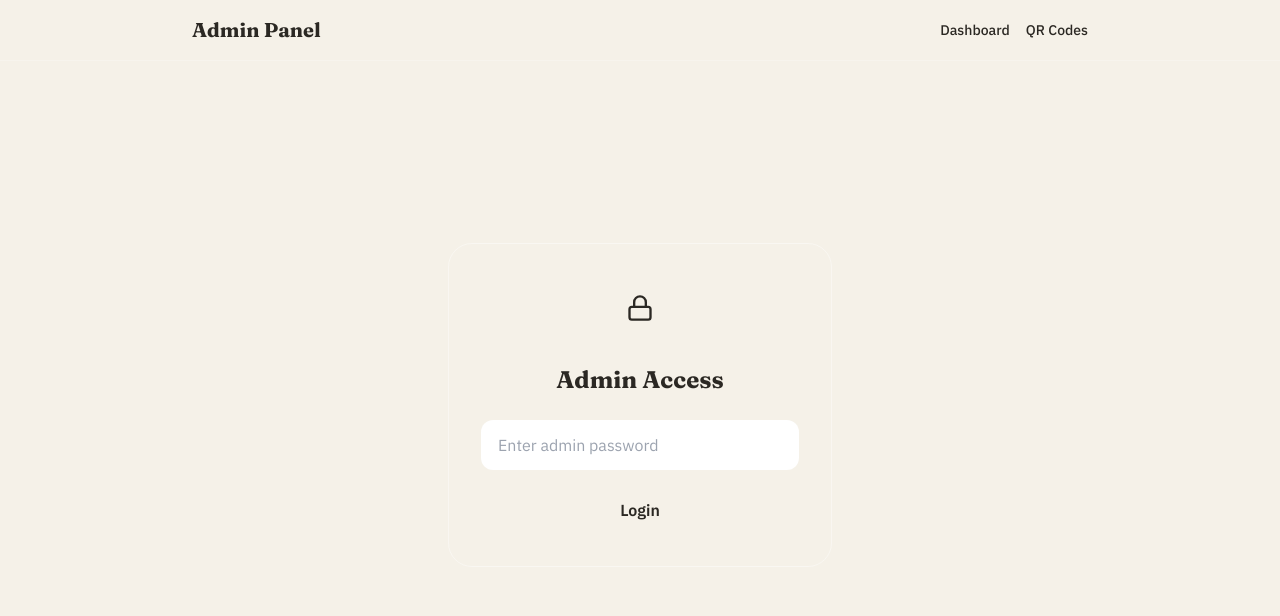
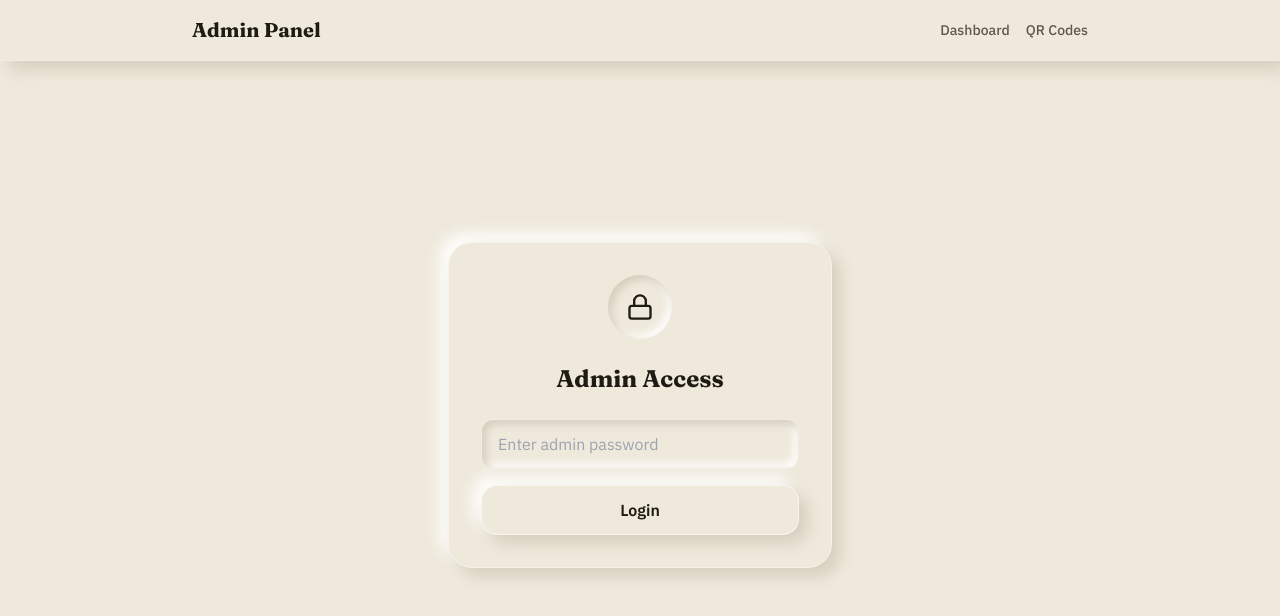
Before and after one commit to zgentech69/edu-scan, a Next.js app: page /admin in a window 1280 px wide. Shown: the top 616 px of the page. Built offline with nearby package versions, Linux system fonts and the light colour scheme.

Commit message:
Update project UI styles, contrast, and documentation

```diff
--- a/src/app/globals.css
+++ b/src/app/globals.css
@@ -3,10 +3,17 @@
 @tailwind utilities;
 
 :root {
-  background-color: #EBE7E0;
-  color: #2D2A26;
+  background-color: #EFE9DC;
+  color: #1F1A12;
 }
 
 body {
-  background-color: #EBE7E0;
+  background-color: #EFE9DC;
+  color: #1F1A12;
+  -webkit-font-smoothing: antialiased;
+  -moz-osx-font-smoothing: grayscale;
 }
+
+* {
+  box-sizing: border-box;
+}
--- a/src/app/scan/[division]/[subjectId]/page.tsx
+++ b/src/app/scan/[division]/[subjectId]/page.tsx
@@ -62,14 +62,14 @@ export default async function SubjectDetailPage({ params }: { params: { division
         <div className="mt-auto pb-8">
           {hasLink ? (
             <a href={driveLink.url} target="_blank" rel="noopener noreferrer" className="block w-full">
-              <NeumorphicCard className="w-full p-5 flex items-center justify-center gap-3 bg-sand-900 text-sand-100 !shadow-none border-t border-white/20 hover:opacity-90">
-                <Download size={20} />
-                <span className="font-semibold text-lg">Access Material</span>
-                <ExternalLink size={16} className="ml-1 opacity-70" />
-              </NeumorphicCard>
+              <div className="w-full p-5 rounded-2xl flex items-center justify-center gap-3 bg-sand-900 text-sand-50 shadow-xl hover:bg-black active:scale-[0.98] transition-all cursor-pointer border border-white/20">
+                <Download size={22} className="text-sand-200" />
+                <span className="font-semibold text-lg text-sand-50 tracking-wide">Access Material</span>
+                <ExternalLink size={18} className="ml-1 text-sand-300 opacity-80" />
+              </div>
             </a>
           ) : (
-            <div className="text-center p-6 bg-sand-100 shadow-neu-pressed rounded-2xl border border-white/20">
+            <div className="text-center p-6 bg-sand-100 shadow-neu-pressed rounded-2xl border border-sand-200/50">
               <p className="text-sand-900/60 font-medium">Material not yet uploaded for Division {division}.</p>
             </div>
           )}
--- a/src/components/ui/NeumorphicCard.tsx
+++ b/src/components/ui/NeumorphicCard.tsx
@@ -7,12 +7,18 @@ interface NeumorphicCardProps extends React.ButtonHTMLAttributes<HTMLButtonEleme
 }
 
 export function NeumorphicCard({ children, isPressed = false, className = '', ...props }: NeumorphicCardProps) {
-  const baseClasses = 'bg-sand-100 rounded-2xl transition-all duration-200 ease-in-out';
-  const shadowClass = isPressed ? 'shadow-neu-pressed scale-95' : 'shadow-neu-flat hover:shadow-neu-sm active:shadow-neu-pressed active:scale-95';
+  const hasCustomBg = className.includes('bg-');
+  const bgClass = hasCustomBg ? '' : 'bg-sand-100';
+  const baseClasses = 'rounded-2xl transition-all duration-200 ease-in-out border border-white/60';
+  const shadowClass = className.includes('!shadow-none')
+    ? ''
+    : isPressed
+      ? 'shadow-neu-pressed scale-[0.98]'
+      : 'shadow-neu-flat hover:shadow-neu-sm active:shadow-neu-pressed active:scale-[0.98]';
 
   return (
     <button
-      className={`${baseClasses} ${shadowClass} ${className} text-left flex flex-col focus:outline-none focus:ring-2 focus:ring-sand-300 focus:ring-offset-2 focus:ring-offset-sand-100`}
+      className={`${bgClass} ${baseClasses} ${shadowClass} ${className} text-left flex flex-col focus:outline-none focus:ring-2 focus:ring-sand-400 focus:ring-offset-2 focus:ring-offset-sand-100`}
       {...props}
     >
       {children}
--- a/tailwind.config.ts
+++ b/tailwind.config.ts
@@ -9,17 +9,34 @@ const config: Config = {
   theme: {
     extend: {
       colors: {
-        paper: '#F5F1E8',
-        ink: '#2B2823',
+        paper: '#EFE9DC',
+        ink: '#1F1A12',
         brass: '#B8863F',
         moss: '#5C6B4E',
         clay: '#A8503B',
+        sand: {
+          50: '#FAF7F2',
+          100: '#EFE9DC',
+          200: '#E2D9C5',
+          300: '#D2C4A7',
+          400: '#BCAC8A',
+          500: '#A18E6C',
+          600: '#816F4F',
+          700: '#61533A',
+          800: '#423826',
+          900: '#1F1A12',
+        },
       },
       boxShadow: {
-        'plaque': '8px 8px 16px #d8d4cc, -8px -8px 16px #ffffff',
-        'plaque-inset': 'inset 8px 8px 16px #d8d4cc, inset -8px -8px 16px #ffffff',
-        'buzzer': '4px 4px 8px #d8d4cc, -4px -4px 8px #ffffff',
-        'buzzer-pressed': 'inset 4px 4px 8px #d8d4cc, inset -4px -4px 8px #ffffff',
+        'neu-flat': '8px 8px 16px #d5cdbd, -8px -8px 16px #ffffff',
+        'neu-pressed': 'inset 4px 4px 8px #d5cdbd, inset -4px -4px 8px #ffffff',
+        'neu-sm': '3px 3px 6px #d5cdbd, -3px -3px 6px #ffffff',
+        'neu-convex': '6px 6px 12px #d5cdbd, -6px -6px 12px #ffffff',
+        'neu-inset': 'inset 6px 6px 12px #d5cdbd, inset -6px -6px 12px #ffffff',
+        'plaque': '8px 8px 16px #d5cdbd, -8px -8px 16px #ffffff',
+        'plaque-inset': 'inset 6px 6px 12px #d5cdbd, inset -6px -6px 12px #ffffff',
+        'buzzer': '4px 4px 8px #d5cdbd, -4px -4px 8px #ffffff',
+        'buzzer-pressed': 'inset 4px 4px 8px #d5cdbd, inset -4px -4px 8px #ffffff',
       },
       fontFamily: {
         sans: ['var(--font-ibm-sans)', 'sans-serif'],
```
Also changed, not shown: 1 other file (tests, documents, lock files or other folders).
